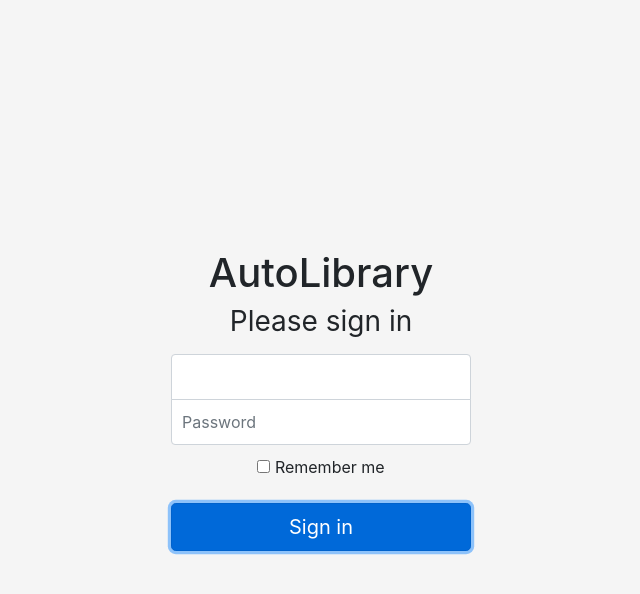
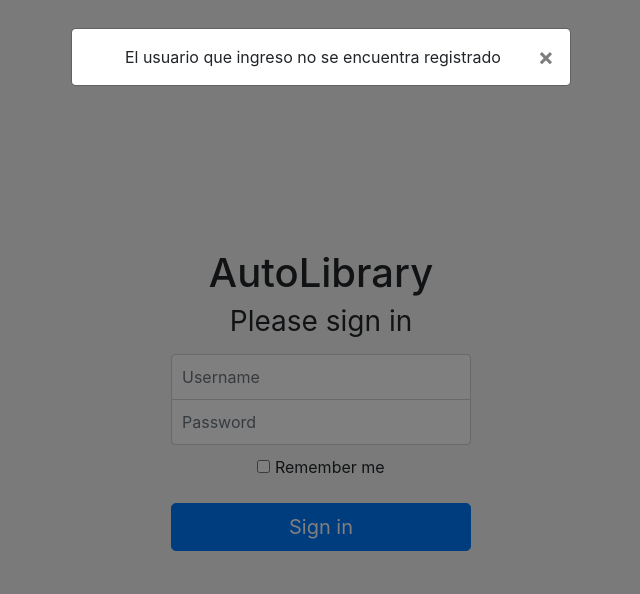
Before and after one commit to cristoferfb/autolibrary, a plain HTML site: page public/index.html in a window 1280 px wide. Both pictures are taken after a click on the button "Sign in". Shown: the whole page, without its empty margins (319-959 px from the left). Drawn offline with nearby package versions, Linux system fonts and the light colour scheme.

Commit message:
Modal para validacion de login (#15)
* Update cart.js

Se arreglo la funcion para eliminar objetos del carrito y de el array.

* Update orders.js

Se agregan botones para finalizar y cancelar una orden, con sus respectivas consecuecias al stock

* Update orders.js

update del update orders.js

* Hotfix orders.js

uwu no fue mi culpa

* Modal para validation de login

```diff
--- a/public/index.html
+++ b/public/index.html
@@ -16,7 +16,19 @@
 				<h1>AutoLibrary</h1>
 				<h1 class="h3 mb-3 font-weight-normal">Please sign in</h1>
 				<label for="inputUser" class="sr-only">user</label>
-				<input type="email" id="inputUser" class="form-control" autofocus="">
+				<input type="email" id="inputUser" class="form-control" autofocus="" placeholder="Username" >
+				<div class="modal fade" id="exampleModal" tabindex="-1" role="dialog" aria-labelledby="exampleModalLabel" aria-hidden="true">
+					<div class="modal-dialog">
+					  <div class="modal-content">
+						<div class="modal-body">
+						  El usuario que ingreso no se encuentra registrado
+						  <button type="button" class="close" data-dismiss="modal" aria-label="Close">
+							<span aria-hidden="true">&times;</span>
+						  </button>
+						</div>
+					  </div>
+					</div>
+				  </div>
 				<label for="inputPassword" class="sr-only">Password</label>
 				<input type="password" id="inputPassword" class="form-control" placeholder="Password">
 				<div class="checkbox mb-3">
--- a/public/js/login.js
+++ b/public/js/login.js
@@ -41,5 +41,7 @@ function evaluateLogin () {
 			fillProductGallery()
 			goTo('user')
 			break
+		default:
+			$('#exampleModal').modal('show')
 	}
 }
```
